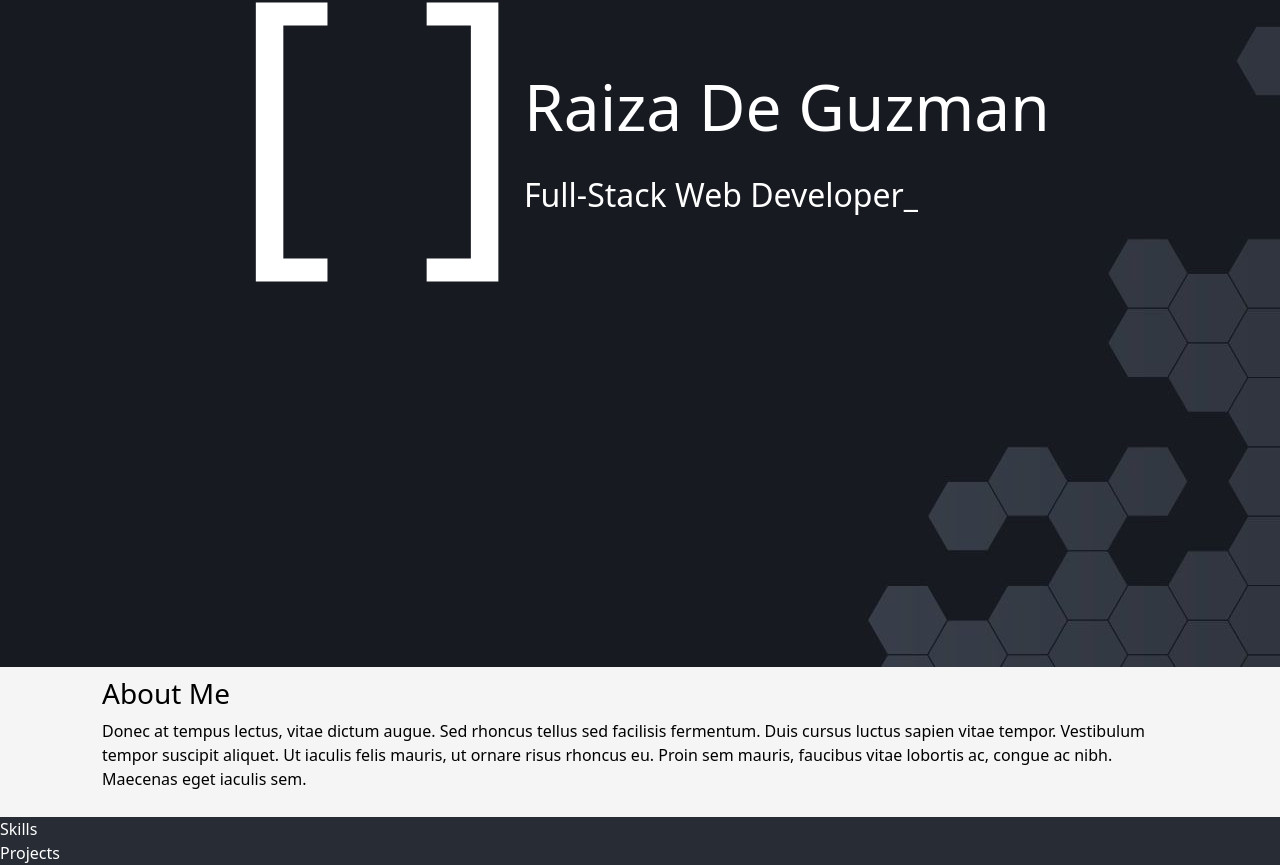
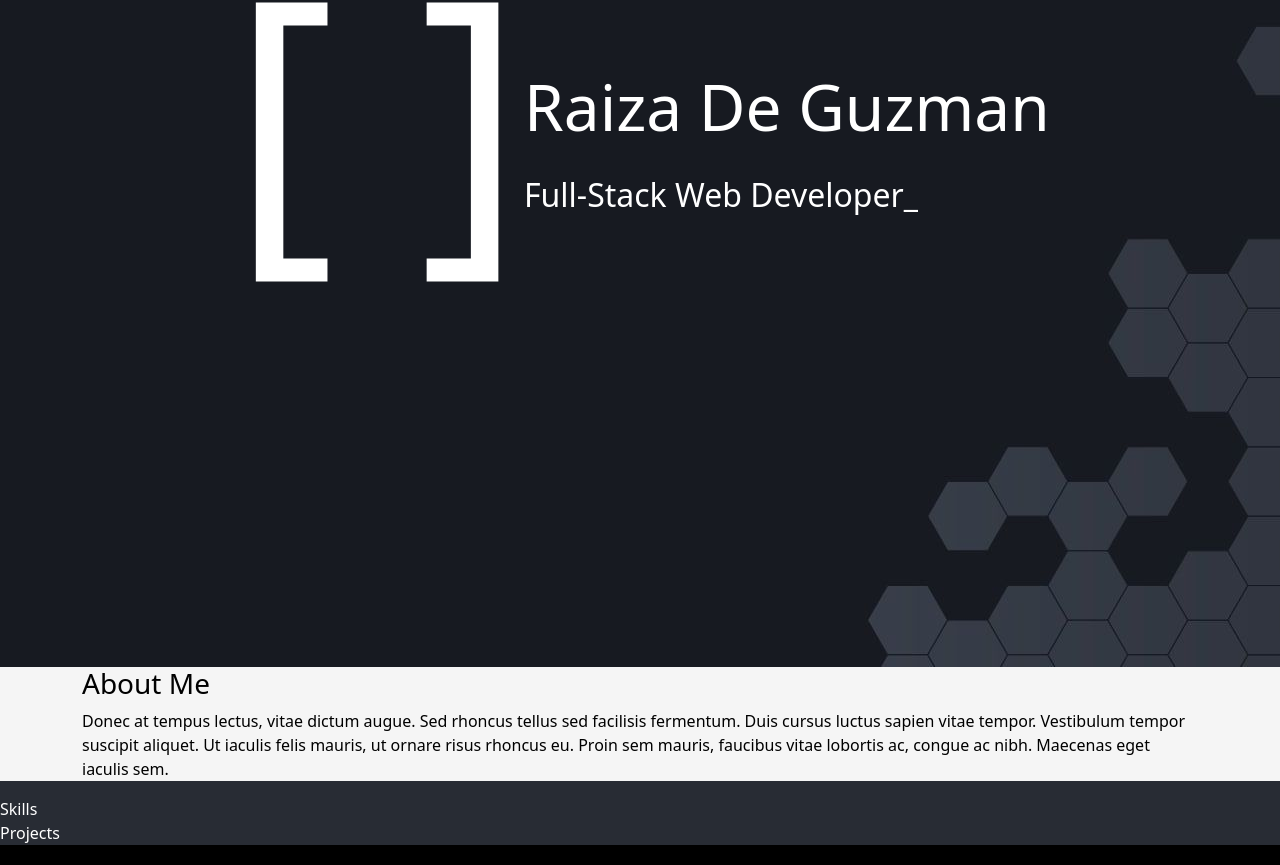
Before and after one commit to Raiza-D/my-portfolio, a React (Create React App) app: page / in a window 1280 px wide. Shown: the part 219-1084 px from the top of the page. Built offline with nearby package versions, Linux system fonts and the light colour scheme.

Commit message:
Remove padding styling.Making use of bootstrap's built in classes for spacing.

```diff
--- a/src/styles/About.css
+++ b/src/styles/About.css
@@ -1,5 +1,4 @@
 .about {
-  padding: 10px 90px 10px 90px;
   background-color: whitesmoke;
   color: black;
 }
```
